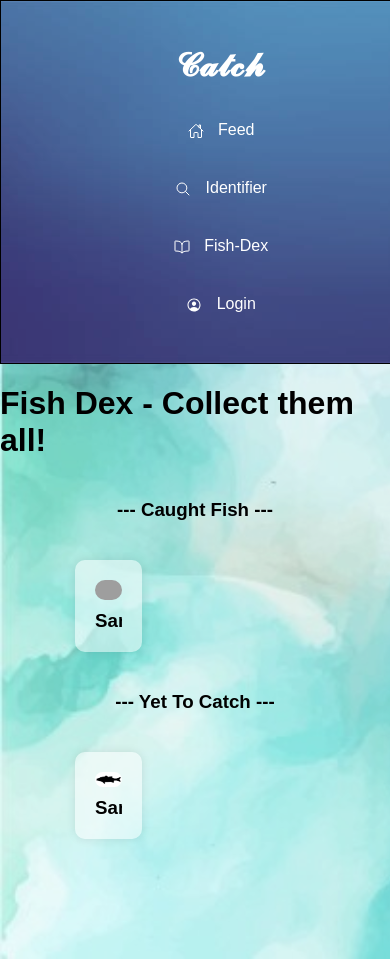
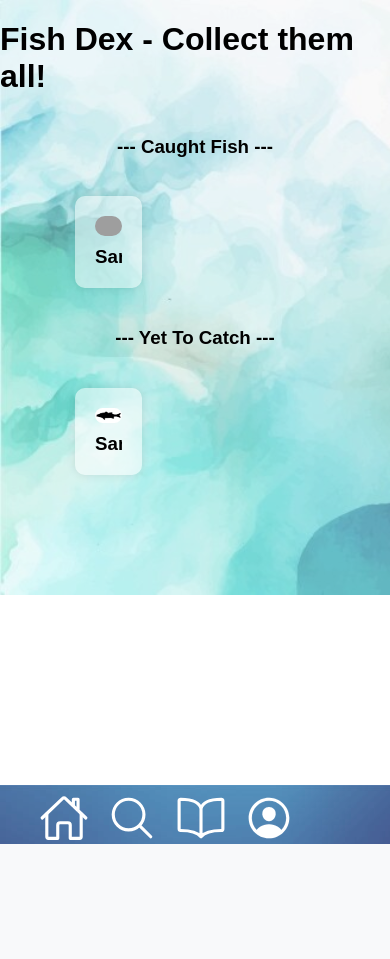
Before and after one commit to Treetrampler/FishingAppYr12Software, a Python web app: template templates/fish_dex.html in a window 390 px wide; the page is wider, and only the part inside the window is pictured. After the commit the page ends 844 px from the top of that part, so only its background shows below. Run offline with Jinja, Linux system fonts and the light colour scheme; the template is opened without the code that fills it: most values are stand-ins (such as "Sample title", 1, 10 or a date in 2020); grey boxes are pictures that could not be loaded.

Commit message:
home page except background is now responsive

```diff
--- a/static/style.css
+++ b/static/style.css
@@ -68,6 +68,7 @@ body {
 #sidebar h1 {
     color: white;
     text-align: center;
+    font-size: 45px;
 }
 
 #sidebar ul {
@@ -119,6 +120,7 @@ body {
     position: relative; /* Ensure the link is positioned relative to the li */
     z-index: 1; /* Ensure the link text is above the pseudo-element */
     transition: background-color 0.3s ease; /* Smooth transition for background color */
+    font-size: 20px;
 }
 
 #sidebar a:hover {
@@ -597,12 +603,53 @@ table a:hover {
 
 /* CSS STYLING FOR RESPONSIVE STUFF */
 
-@media (max-width: 768px) {
+@media (max-width: 430px) { /* STYLED FOR AN IPHONE 14 PRO MAX */
     #sidebar {
-        position: relative; /* Sidebar moves with content */
+        position: fixed;
+        bottom: 0;
+        top: 93%;
         width: 100%; /* Sidebar spans full width */
         height: auto; /* Adjusts height automatically */
-        text-align: center;
+        border: none;
+        margin-top: none;
+    }
+
+    #sidebar h1, a {
+        visibility: hidden;
+        position: fixed;
+        left: -9000px;
+    }
+
+    #sidebar h1 {
+        position: fixed;
+        left: -9000px;
+    }
+
+    #sidebar ion-icon {
+        visibility: visible;
+        position: fixed;
+        top: 94%;
+        font-size: 50px;
+    }
+
+    .nav_1 {
+        left: 10%;
+    }
+
+    .nav_2 {
+        left: 27.5%;
+    }
+
+    .nav_3 {
+        left: 45%;
+    }
+
+    .nav_4 {
+        left: 62.5%;
+    }
+
+    .nav_5 {
+        left: 80%;
     }
 
     #content {
--- a/templates/login_layout.html
+++ b/templates/login_layout.html
@@ -3,6 +3,7 @@
 <head>
     <meta charset="UTF-8">
     <title>Fishing App</title>
+    <link rel="icon" href="{{ url_for('static', filename='favicon.ico') }}" type="image/x-icon">
     <link rel="stylesheet" href="{{ url_for('static', filename='login_style.css') }}">
 </head>
 <body>
--- a/templates/main_layout.html
+++ b/templates/main_layout.html
@@ -4,6 +4,7 @@
         <meta charset="UTF-8">
         <meta name="viewport" content="width=device-width, initial-scale=1.0">
         <title>{% block title %}Fishing App{% endblock %}</title>
+        <link rel="icon" href="{{ url_for('static', filename='favicon.ico') }}" type="image/x-icon">
         <link rel="stylesheet" href="{{ url_for('static', filename='style.css') }}">
         <script type="module" src="https://unpkg.com/ionicons@5.5.2/dist/ionicons/ionicons.esm.js"></script>
         <script nomodule src="https://unpkg.com/ionicons@5.5.2/dist/ionicons/ionicons.js"></script>
@@ -24,39 +25,39 @@
                 <ul>
                     <li>
                         <a href="{{ url_for('index') }}" class="nav_item">
-                            <ion-icon name="home-outline"></ion-icon>
+                            <ion-icon name="home-outline" class="nav_1"></ion-icon>
                             Feed
                         </a>
                     </li>
                     <li>
                         <a href="{{ url_for('fish_identifier') }}" class="nav_item">
-                            <ion-icon name="search-outline"></ion-icon>
+                            <ion-icon name="search-outline" class="nav_2"></ion-icon>
                             Identifier
                         </a>
                     </li>
                     <li>
-                        <a href="{{ url_for('fish_dex') }}" class="nav_item">
-                            <ion-icon name="book-outline"></ion-icon>
+                        <a href="{{ url_for('fish_dex') }}" class="nav_item nav_3">
+                            <ion-icon name="book-outline" class="nav_3"></ion-icon>
                             Fish-Dex
                         </a>
                     </li>
                     {% if 'user_id' in session %}
                         <li>
-                            <a href="{{ url_for('profile') }}" class="username_btn">
-                                <ion-icon name="person-circle-outline"></ion-icon>
+                            <a href="{{ url_for('profile') }}" class="username_btn nav_4">
+                                <ion-icon name="person-circle-outline" class="nav_4"></ion-icon>
                                 {{ session['username'] }}
                             </a>
                         </li>
                         <li>
                             <a href="{{ url_for('logout') }}" class="logout_btn">
-                                <ion-icon name="exit-outline"></ion-icon>
+                                <ion-icon name="exit-outline" class="nav_5"></ion-icon>
                                 Logout
                             </a>
                         </li>
                     {% else %}
                         <li>
                             <a href="{{ url_for('login') }}" class="login_btn">
-                                <span><ion-icon name="person-circle-outline"></ion-icon></span>
+                                <span><ion-icon name="person-circle-outline" class="nav_4"></ion-icon></span>
                                 Login
                             </a>
                         </li>
```
Also changed, not shown: other parts of static/style.css (+15 -12 lines), app.py (+11 -10 lines), fishing_app.db, static/favicon.ico (added), 1 other file.
